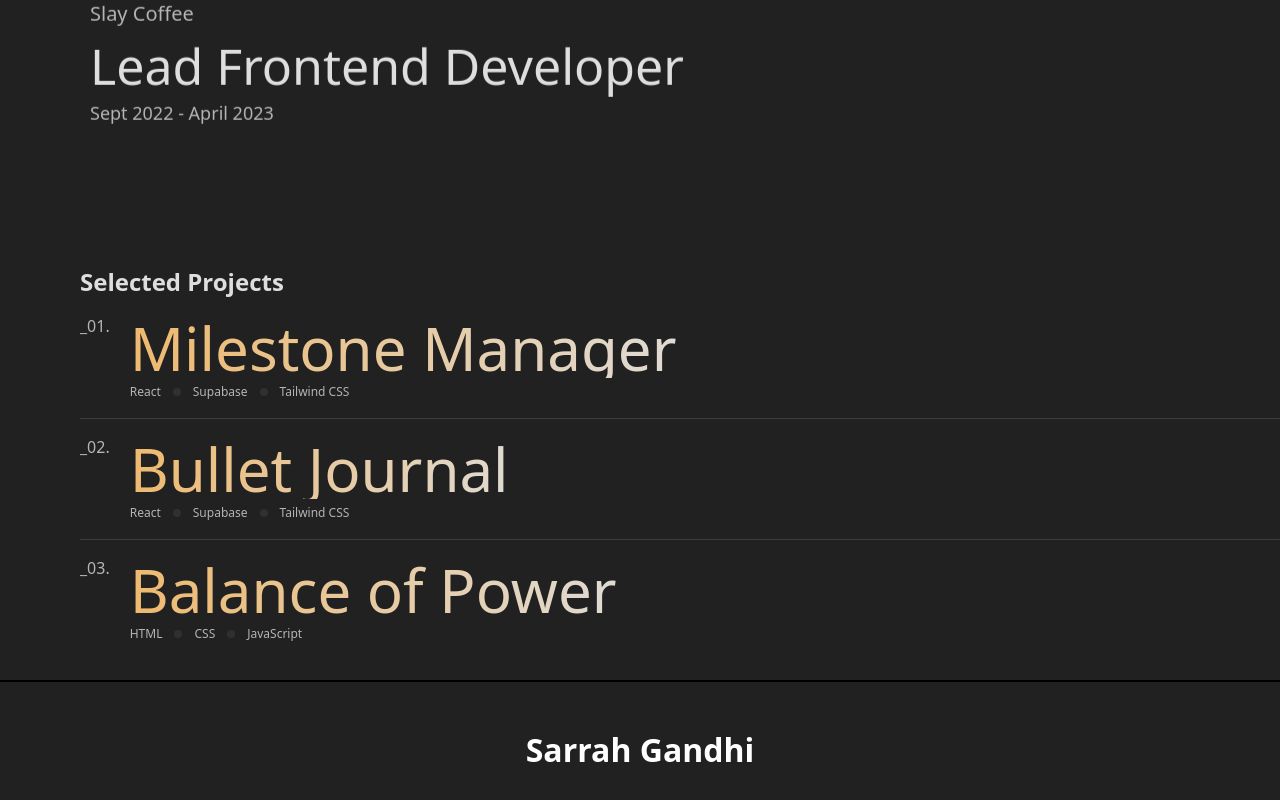
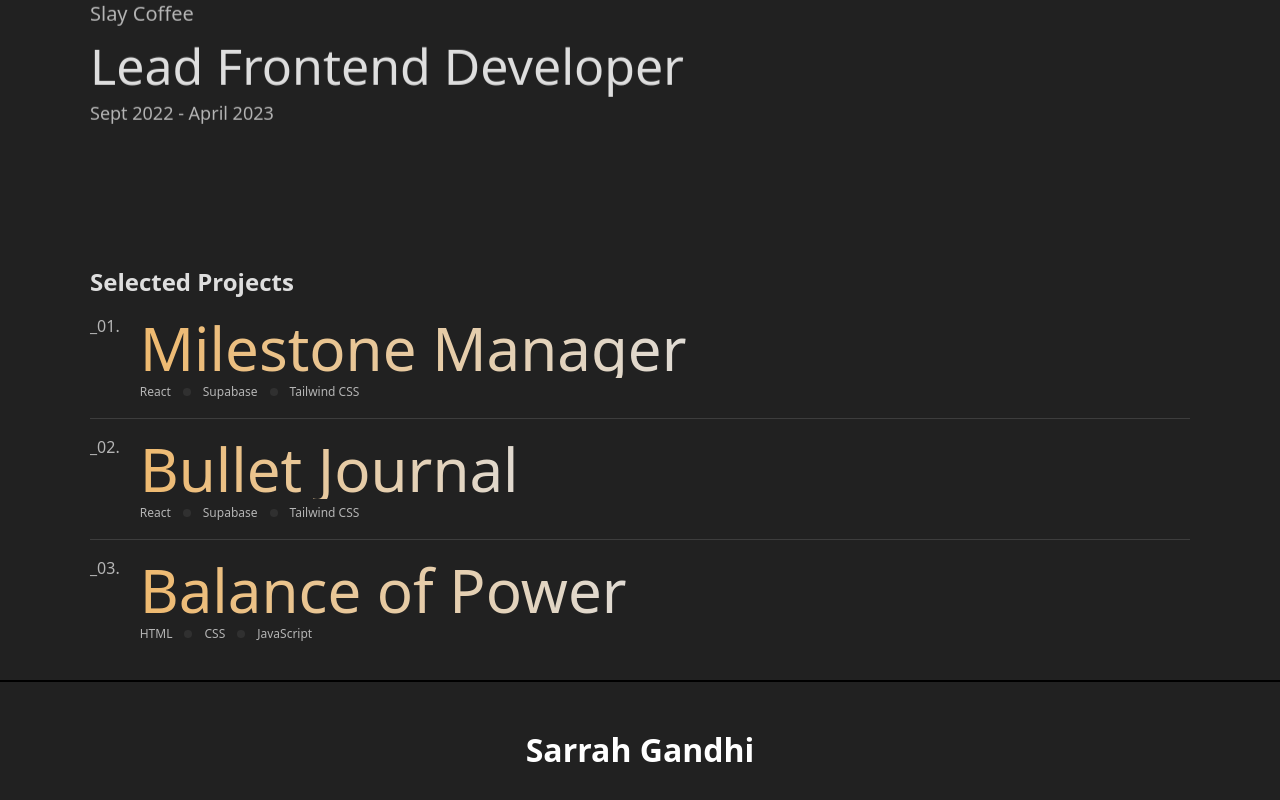
Before and after one commit to SarrahGandhi/portfolio-app-next-js, a Next.js app: page / in a window 1280 px wide. Shown: the part 3331-4131 px from the top of the page. Built offline with nearby package versions, Linux system fonts and the light colour scheme.

Commit message:
padding fix for projects

```diff
--- a/components/projects/projects.css
+++ b/components/projects/projects.css
@@ -1,6 +1,7 @@
 /* Project.css */
 .projects {
-  padding-left: 120px;
+  width: min(1100px, 92%);
+  margin: 0 auto;
 }
 
 .project-item {
@@ -56,9 +57,7 @@
     gap: 20px;
   }
 
-  .projects {
-    padding-left: 80px;
-  }
+
 }
 
 /* Index */
```
